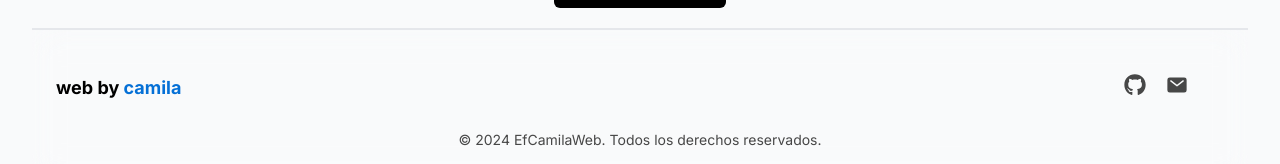
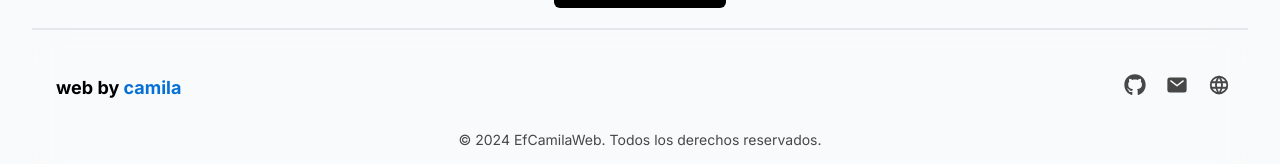
Before and after one commit to efcamila/components_web, a React (Vite) app: page / in a window 1280 px wide. Shown: the part 706-870 px from the top of the page. Built offline with nearby package versions, Linux system fonts and the light colour scheme.

Commit message:
Agrego del link portfolio

```diff
--- a/src/layout/Footer.tsx
+++ b/src/layout/Footer.tsx
@@ -62,6 +62,13 @@ const FooterLayout = () => {
                 )}
               </Tooltip>
             </button>
+            <a
+              href="https://portfolio-wbc.vercel.app/"
+              target="_blank"
+              className="hover:text-black-800 dark:hover:text-white"
+            >
+              <TbWorld size={22} />
+            </a>
           </div>
         </FooterItems>
       </FooterContent>
```
